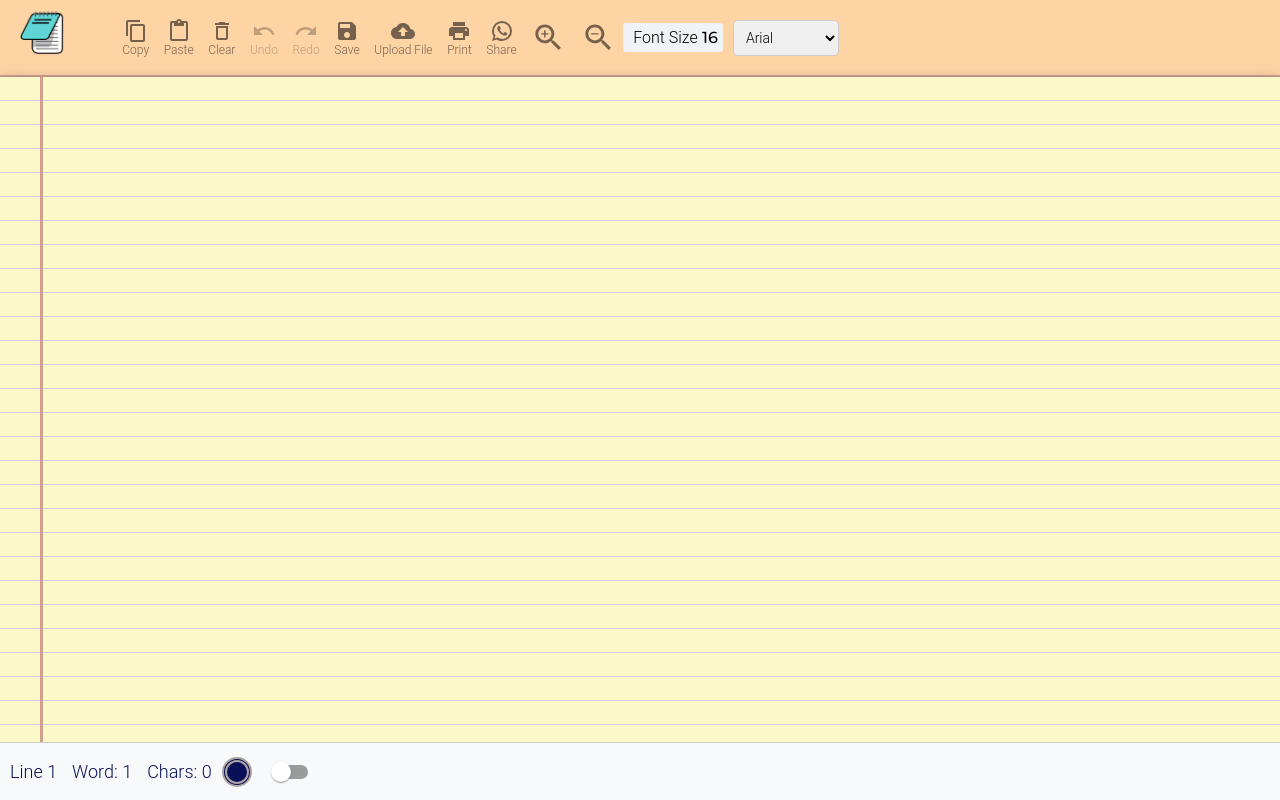
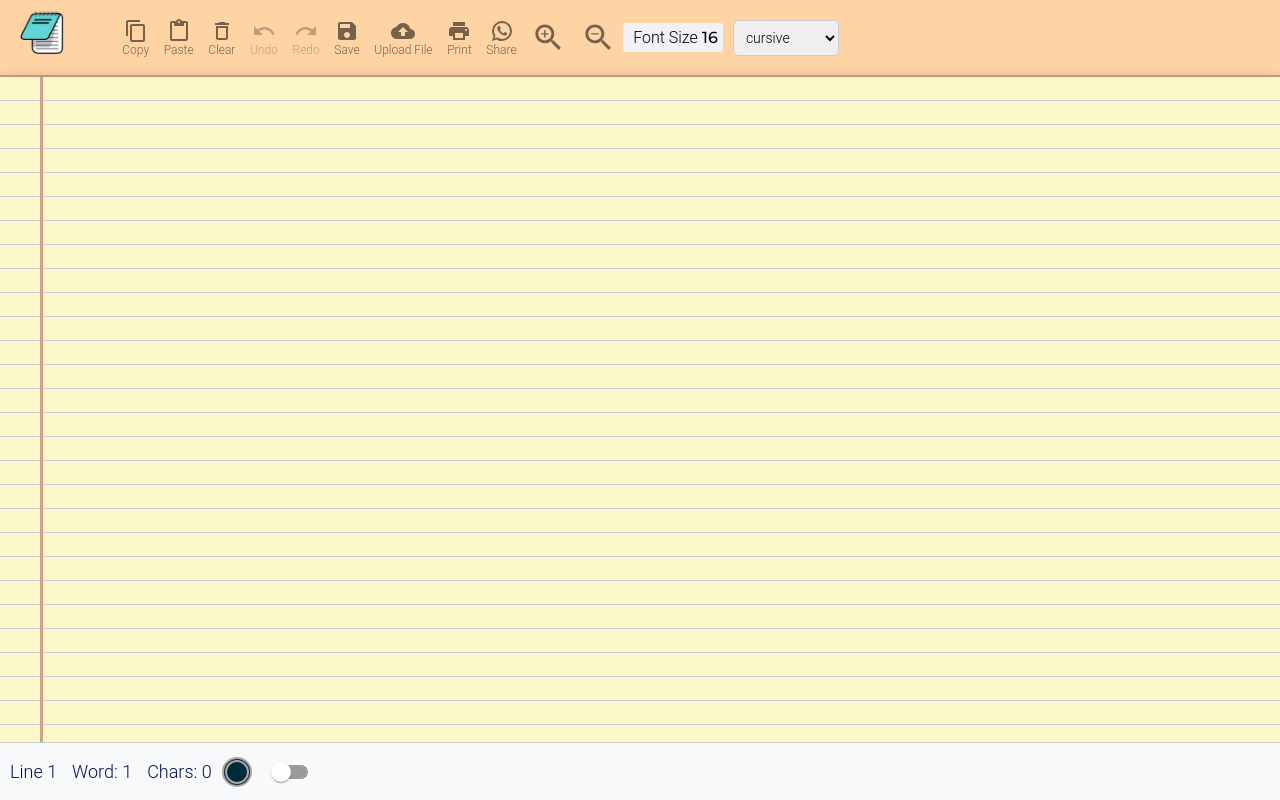
Before and after one commit to abhi9720/text-editor, a React (Create React App) app: page / in a window 1280 px wide. Built offline with nearby package versions, Linux system fonts and the light colour scheme.

Commit message:
copy paste update 2.0

```diff
--- a/src/App.js
+++ b/src/App.js
@@ -24,7 +24,7 @@ const TextEditor = () => {
 
   const [previousStates, setPreviousStates] = useState([]);
   const [futureStates, setFutureStates] = useState([]);
-  const [font, setFont] = useState('Arial');
+  const [font, setFont] = useState('cursive');
   const [fontSize, setFontSize] = useState(16);
   const [wordCount, setWordCount] = useState(0);
   const [letterCount, setLetterCount] = useState(0);
@@ -34,10 +34,12 @@ const TextEditor = () => {
   const fileInputRef = useRef(null);
   const textAreaRef = useRef();
   const printRef = useRef(null);
-  const [textColor, setTextColor] = useState('#081158');
+  const [textColor, setTextColor] = useState('#022b3a');
 
   const handleColorSelection = color => {
+
     setTextColor(color);
+    localStorage.setItem("textColor", color)
   };
 
 
@@ -67,9 +69,11 @@ const TextEditor = () => {
     const screenmode = JSON.parse(localStorage.getItem("screenmode"));
     const userfontsize = localStorage.getItem("userfontsize");
     const userfontfamily = localStorage.getItem("userfontfamily");
+    const textColor = localStorage.getItem("textColor")
 
+    setTextColor(textColor || '#022b3a')
     setFontSize(userfontsize ? parseInt(userfontsize) : 16)
-    setFont(userfontfamily || 'Arial')
+    setFont(userfontfamily || 'cursive')
     setIsWhite(screenmode);
 
   }, []);
```
